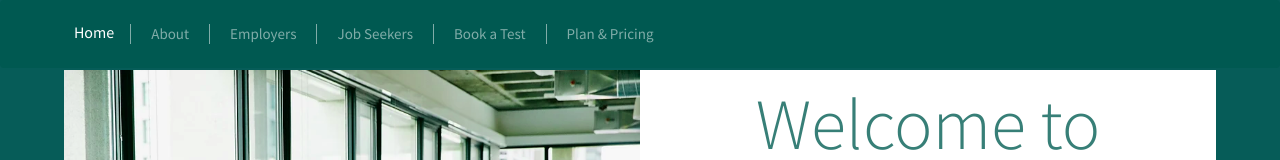
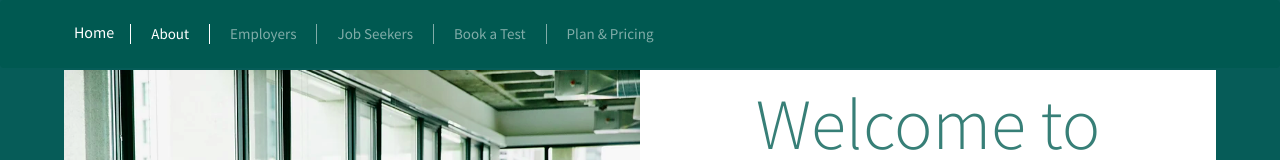
Before and after one commit to Shubhras/safe-recruits, a Vue app: page / in a window 1280 px wide. Shown: the top 160 px of the page. Built offline with nearby package versions, Linux system fonts and the light colour scheme.

Commit message:
all-code

```diff
--- a/src/App.vue
+++ b/src/App.vue
@@ -1,67 +1,99 @@
 <template>
   <div id="app">
     <!-- navbar -->
-      <div class="navbar navbar-expand-lg fixed-top navbar-dark bg-color">
+    <nav class="navbar navbar-expand-lg fixed-top navbar-dark bg-color">
       <div class="container">
         <router-link to="/" class="navbar-brand first-set">Home</router-link>
-        <button class="navbar-toggler" type="button" data-toggle="collapse" data-target="#navbarResponsive" aria-controls="navbarResponsive" aria-expanded="false" aria-label="Toggle navigation">
+        <button
+          class="navbar-toggler"
+          type="button"
+          data-toggle="collapse"
+          data-target="#navbarResponsive"
+          aria-controls="navbarResponsive"
+          aria-expanded="true"
+          aria-label="Toggle navigation"
+        >
           <span class="navbar-toggler-icon"></span>
         </button>
         <div class="collapse navbar-collapse" id="navbarResponsive">
-          <ul class="navbar-nav">
-
-            <li class="nav-item">
-              <router-link class="nav-link header-menu" style="border-left: 1px solid;" to="/about">About</router-link>
+          <ul class="navbar-nav mr-auto">
+            <li class="nav-item active">
+              <router-link
+                class="nav-link header-menu"
+                style="border-left: 1px solid"
+                to="/about"
+                >About</router-link
+              >
             </li>
             <li class="nav-item">
-            <router-link class="nav-link header-menu" to="/employers">Employers</router-link>
+              <router-link class="nav-link header-menu" to="/employers"
+                >Employers</router-link
+              >
             </li>
             <li class="nav-item">
-             <router-link class="nav-link header-menu" to="/jobseekers">Job Seekers</router-link>
+              <router-link class="nav-link header-menu" to="/jobseekers"
+                >Job Seekers</router-link
+              >
             </li>
             <li class="nav-item">
-             <router-link class="nav-link header-menu" to="/bookatest">Book a Test</router-link>
+              <router-link class="nav-link header-menu" to="/bookatest"
+                >Book a Test</router-link
+              >
             </li>
             <li class="nav-item">
-             <router-link class="nav-link header-menu last-menu" to="/plan">Plan & Pricing</router-link>
+              <router-link class="nav-link header-menu last-menu" to="/plan"
+                >Plan & Pricing</router-link
+              >
             </li>
           </ul>
         </div>
       </div>
-      </div>
+    </nav>
     <div class="container">
       <transition name="moveInUp">
-         <router-view/>
+        <router-view />
       </transition>
-
     </div>
     <div id="footer">
-        <div class="footer-first footer-set-first">   Safe Recruits </div>
-        <div class="footer-first"> <a href="mailto:contact@saferecruits.com" class="set-color-a"> contact@saferecruits.com </a></div>
-        <div class="footer-first">  ©2022 by Safe Recruits Limited  </div>
+      <div class="footer-first footer-set-first">Safe Recruits</div>
+      <div class="footer-first">
+        <a href="mailto:contact@saferecruits.com" class="set-color-a">
+          contact@saferecruits.com
+        </a>
       </div>
-
+      <div class="footer-first">©2022 by Safe Recruits Limited</div>
+    </div>
   </div>
 </template>
 
 <script>
 export default {
-  name: 'App',
-}
+  name: "App",
+};
 </script>
 
 <style>
-.first-set{
+@media (max-width: 768px) {
+  .collapse.in {
+    display: block !important;
+  }
+}
+@media (min-width: 768px) {
+  /* .collapse:not(.show) {
+    display: none !important;
+  } */
+}
+.first-set {
   padding: 0px;
   font-size: 16px;
   margin: 6px 1px 0px 6px;
 }
-body{
+body {
   min-height: 500px;
   background-color: #025955fa;
-  font-size:15px;
+  font-size: 15px;
 }
-.container{
+.container {
   max-width: 90%;
 }
 #app {
@@ -71,61 +103,61 @@ body{
   margin-top: 70px;
   color: white;
 }
-.set-color-a{
+.set-color-a {
   color: white;
 }
-.set-color-a:hover{
+.set-color-a:hover {
   color: white;
 }
-.header-menu{
+.header-menu {
   font-size: 15px;
   border-right: 1px solid;
   margin-right: 0px;
   padding: 0px 20px !important;
 }
-#footer{
-  background-color:#005951;
+#footer {
+  background-color: #005951;
   position: absolute;
   width: 100%;
   margin: 60px 0px 0px 0px;
 }
-.last-menu{
-  border-right:none;
+.last-menu {
+  border-right: none;
 }
-.footer-first{
+.footer-first {
   color: white;
   line-height: 3;
 }
-.footer-set-first{
+.footer-set-first {
   font-size: 22px;
 }
-.moveInUp-enter-active{
+.moveInUp-enter-active {
   animation: fadeIn 2s ease-in;
 }
-.bg-color{
- background-color:#005951;
+.bg-color {
+  background-color: #005951;
   line-height: 2.5;
 }
-@keyframes fadeIn{
-  0%{
+@keyframes fadeIn {
+  0% {
     opacity: 0;
   }
-  50%{
+  50% {
     opacity: 0.5;
   }
-  100%{
+  100% {
     opacity: 1;
   }
 }
 
-.moveInUp-leave-active{
-  animation: moveInUp .3s ease-in;
+.moveInUp-leave-active {
+  animation: moveInUp 0.3s ease-in;
 }
-@keyframes moveInUp{
- 0%{
+@keyframes moveInUp {
+  0% {
     transform: translateY(0);
   }
-  100%{
+  100% {
     transform: translateY(-400px);
   }
 }
--- a/src/components/bookatest.vue
+++ b/src/components/bookatest.vue
@@ -30,6 +30,7 @@
 	font-size: 56px;
     font-weight: 100;
     padding: 40px 0px;
+	color:white;
 }
 .bottom-set{
 	font-size: 18px;
```
Lines whose indentation alone changed are shown as unchanged.
